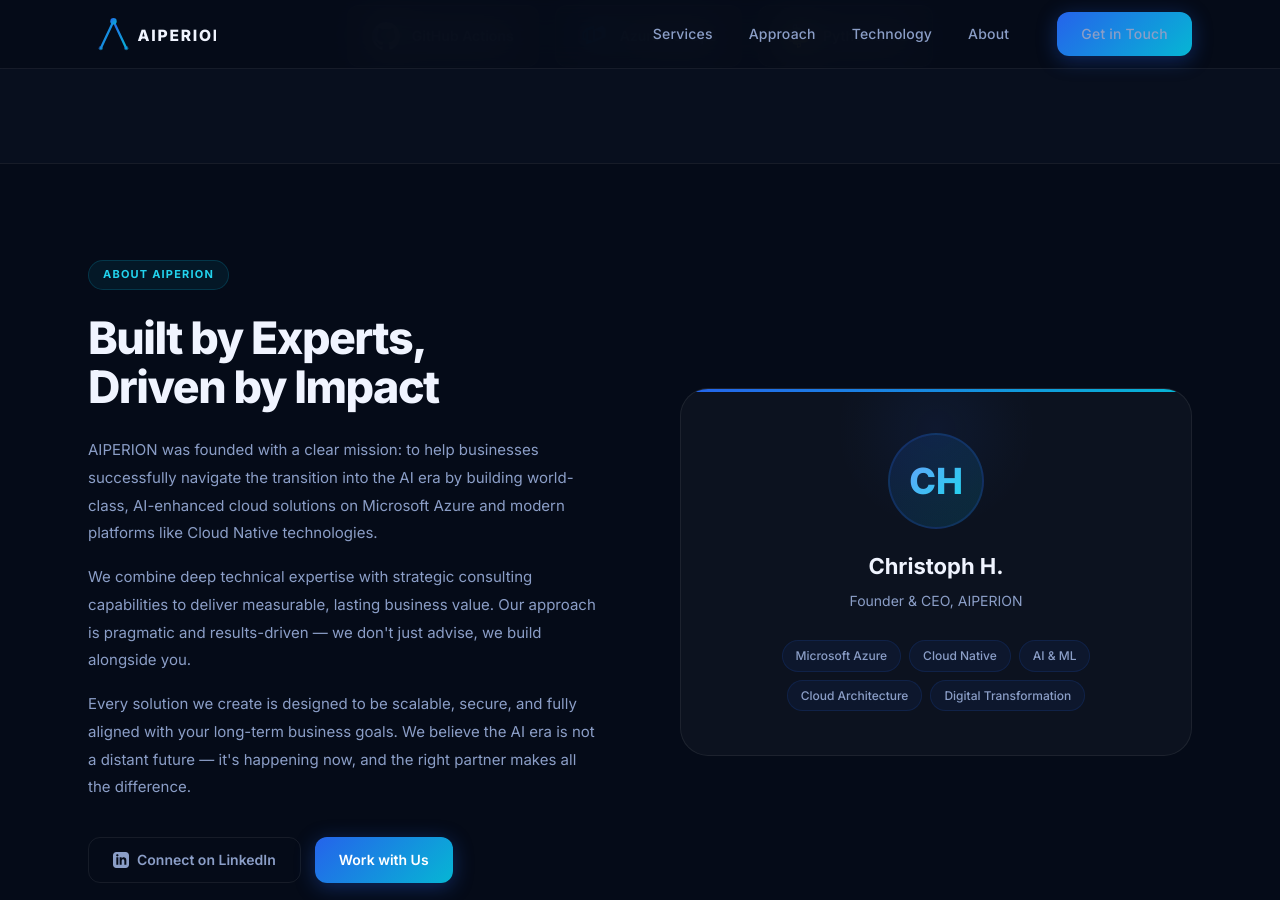
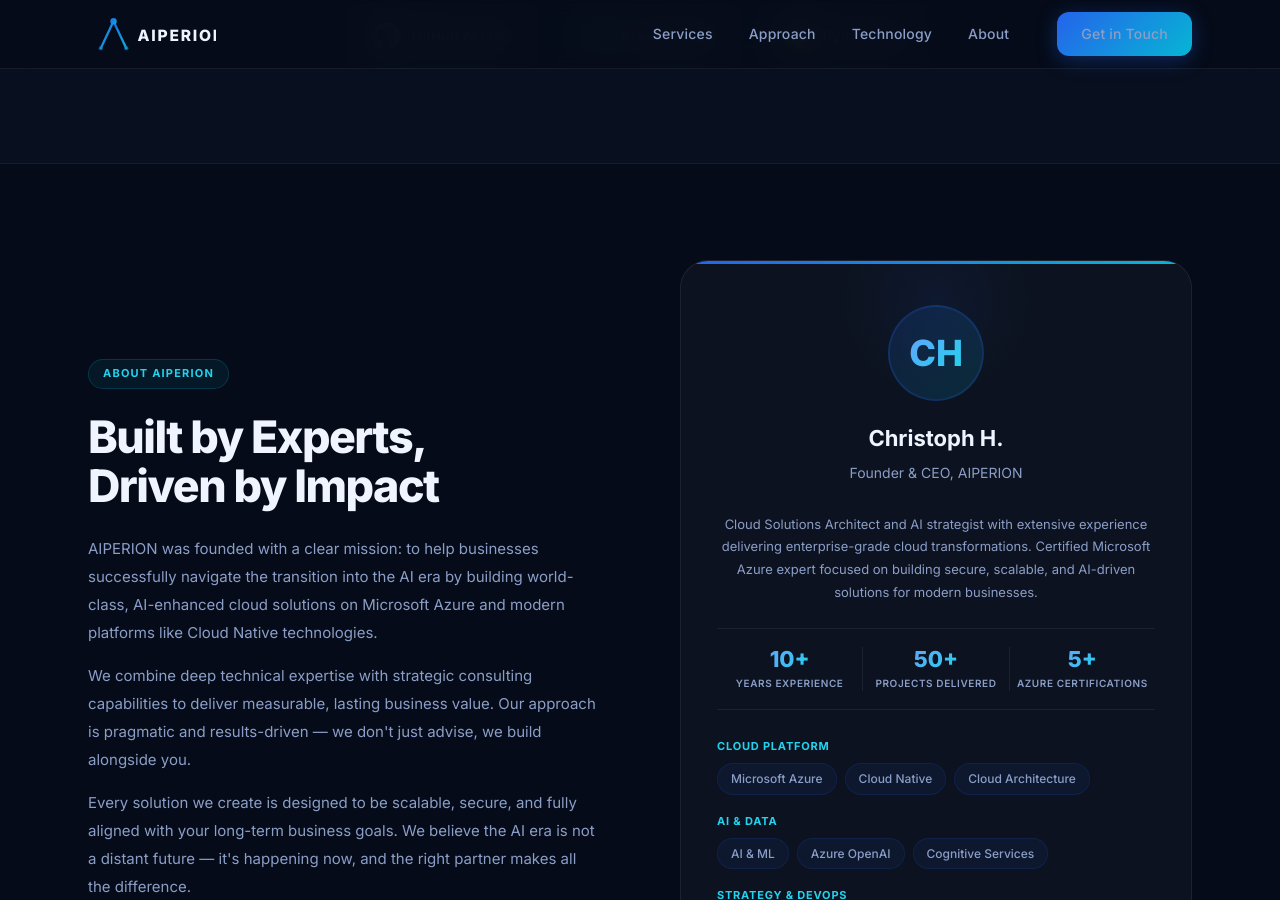
Before and after one commit to AIperion/aiperion.github.io, a Jekyll site: the page built from docs/index.html, in a window 1280 px wide and 900 px high, scrolled down 3112 px. Built offline with Jekyll 4.4.1, drawn with Linux system fonts in a browser that asks for light colours; some of the changed text lies outside the part shown.

Commit message:
Enrich About section with founder bio, stats, categorised skills and LinkedIn profile link on card
Co-authored-by: hoffe86 <5873390+hoffe86@users.noreply.github.com>

```diff
--- a/docs/assets/css/style.css
+++ b/docs/assets/css/style.css
@@ -712,6 +712,10 @@ section {
   z-index: 1;
 }
 
+.founder-skill-group .founder-tags {
+  justify-content: flex-start;
+}
+
 .tag {
   padding: 5px 13px;
   background: rgba(37, 99, 235, 0.07);
@@ -720,6 +724,100 @@ section {
   font-size: 12px;
   font-weight: 500;
   color: var(--text-muted);
+}
+
+/* Founder bio */
+.founder-bio {
+  font-size: 13px;
+  color: var(--text-muted);
+  line-height: 1.75;
+  margin-bottom: 24px;
+  position: relative;
+  z-index: 1;
+}
+
+/* Founder stats bar */
+.founder-stats {
+  display: flex;
+  border-top: 1px solid var(--border);
+  border-bottom: 1px solid var(--border);
+  padding: 18px 0;
+  margin-bottom: 28px;
+  position: relative;
+  z-index: 1;
+}
+
+.founder-stat {
+  flex: 1;
+  display: flex;
+  flex-direction: column;
+  align-items: center;
+  gap: 4px;
+}
+
+.founder-stat + .founder-stat {
+  border-left: 1px solid var(--border);
+}
+
+.founder-stat-value {
+  font-size: 22px;
+  font-weight: 800;
+  background: var(--gradient-text);
+  -webkit-background-clip: text;
+  background-clip: text;
+  -webkit-text-fill-color: transparent;
+  line-height: 1.1;
+}
+
+.founder-stat-label {
+  font-size: 10px;
+  color: var(--text-muted);
+  text-transform: uppercase;
+  letter-spacing: 0.6px;
+  font-weight: 600;
+}
+
+/* Founder skill groups */
+.founder-skills {
+  display: flex;
+  flex-direction: column;
+  gap: 18px;
+  text-align: left;
+  margin-bottom: 28px;
+  position: relative;
+  z-index: 1;
+}
+
+.founder-skill-group {
+  display: flex;
+  flex-direction: column;
+  gap: 8px;
+}
+
+.founder-skill-label {
+  font-size: 11px;
+  font-weight: 700;
+  text-transform: uppercase;
+  letter-spacing: 0.8px;
+  color: var(--accent-light);
+}
+
+/* LinkedIn profile link on card */
+.founder-linkedin {
+  display: inline-flex;
+  align-items: center;
+  gap: 8px;
+  font-size: 13px;
+  font-weight: 600;
+  color: var(--accent-light);
+  text-decoration: none;
+  position: relative;
+  z-index: 1;
+  transition: opacity var(--transition);
+}
+
+.founder-linkedin:hover {
+  opacity: 0.75;
 }
 
 /* === CONTACT === */
--- a/docs/index.html
+++ b/docs/index.html
@@ -370,13 +370,67 @@ description: "AIPERION empowers organizations to harness the transformative powe
           </div>
           <div class="founder-name">Christoph H.</div>
           <div class="founder-role">Founder &amp; CEO, AIPERION</div>
-          <div class="founder-tags">
-            <span class="tag">Microsoft Azure</span>
-            <span class="tag">Cloud Native</span>
-            <span class="tag">AI &amp; ML</span>
-            <span class="tag">Cloud Architecture</span>
-            <span class="tag">Digital Transformation</span>
+
+          <p class="founder-bio">
+            Cloud Solutions Architect and AI strategist with extensive experience delivering
+            enterprise-grade cloud transformations. Certified Microsoft Azure expert focused
+            on building secure, scalable, and AI-driven solutions for modern businesses.
+          </p>
+
+          <div class="founder-stats">
+            <div class="founder-stat">
+              <span class="founder-stat-value">10+</span>
+              <span class="founder-stat-label">Years Experience</span>
+            </div>
+            <div class="founder-stat">
+              <span class="founder-stat-value">50+</span>
+              <span class="founder-stat-label">Projects Delivered</span>
+            </div>
+            <div class="founder-stat">
+              <span class="founder-stat-value">5+</span>
+              <span class="founder-stat-label">Azure Certifications</span>
+            </div>
           </div>
+
+          <div class="founder-skills">
+            <div class="founder-skill-group">
+              <span class="founder-skill-label">Cloud Platform</span>
+              <div class="founder-tags">
+                <span class="tag">Microsoft Azure</span>
+                <span class="tag">Cloud Native</span>
+                <span class="tag">Cloud Architecture</span>
+              </div>
+            </div>
+            <div class="founder-skill-group">
+              <span class="founder-skill-label">AI &amp; Data</span>
+              <div class="founder-tags">
+                <span class="tag">AI &amp; ML</span>
+                <span class="tag">Azure OpenAI</span>
+                <span class="tag">Cognitive Services</span>
+              </div>
+            </div>
+            <div class="founder-skill-group">
+              <span class="founder-skill-label">Strategy &amp; DevOps</span>
+              <div class="founder-tags">
+                <span class="tag">Digital Transformation</span>
+                <span class="tag">DevOps &amp; CI/CD</span>
+                <span class="tag">Solution Architecture</span>
+              </div>
+            </div>
+          </div>
+
+          <a
+            href="https://www.linkedin.com/in/christophh01"
+            target="_blank"
+            rel="noopener noreferrer"
+            class="founder-linkedin"
+            aria-label="View Christoph's full profile on LinkedIn (opens in new tab)"
+          >
+            <svg xmlns="http://www.w3.org/2000/svg" width="16" height="16" viewBox="0 0 24 24" fill="currentColor" aria-hidden="true">
+              <path d="M19 0h-14c-2.761 0-5 2.239-5 5v14c0 2.761 2.239 5 5 5h14c2.762 0 5-2.239 5-5v-14c0-2.761-2.238-5-5-5zm-11 19h-3v-11h3v11zm-1.5-12.268c-.966 0-1.75-.79-1.75-1.764s.784-1.764 1.75-1.764 1.75.79 1.75 1.764-.783 1.764-1.75 1.764zm13.5 12.268h-3v-5.604c0-3.368-4-3.113-4 0v5.604h-3v-11h3v1.765c1.396-2.586 7-2.777 7 2.476v6.759z"/>
+            </svg>
+            View Full Profile on LinkedIn
+          </a>
         </div>
       </div>
 
```
